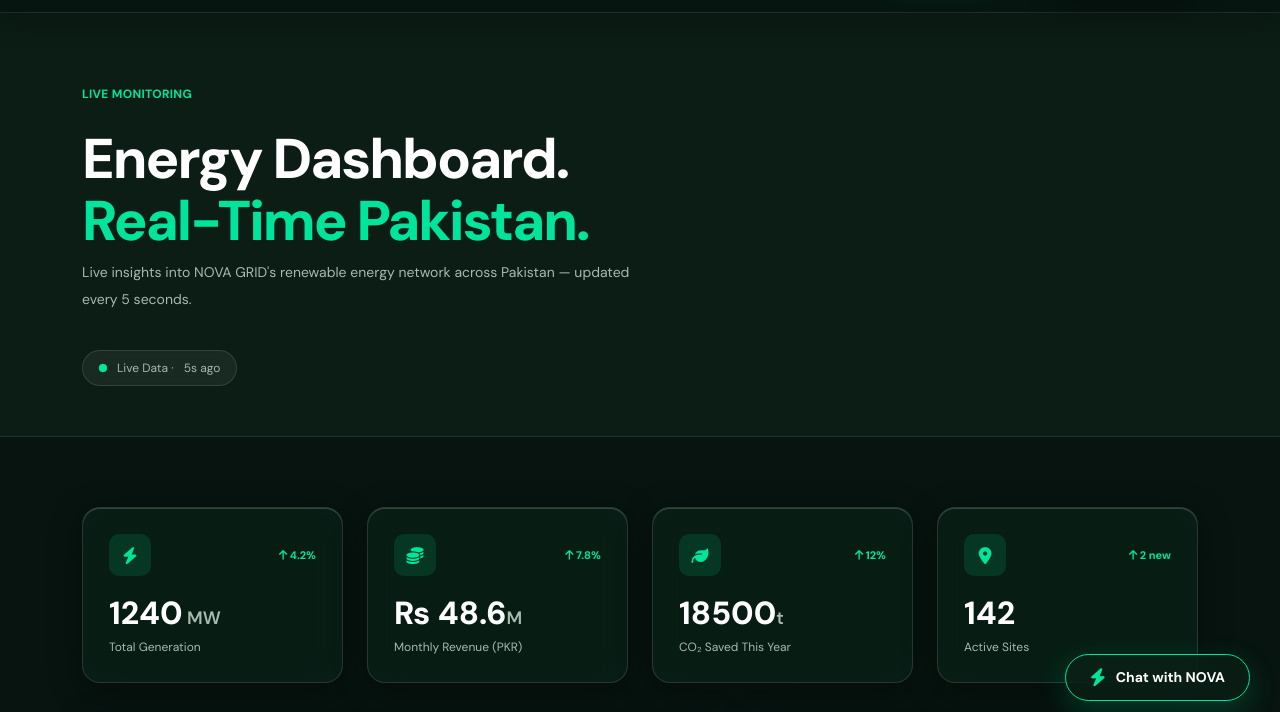
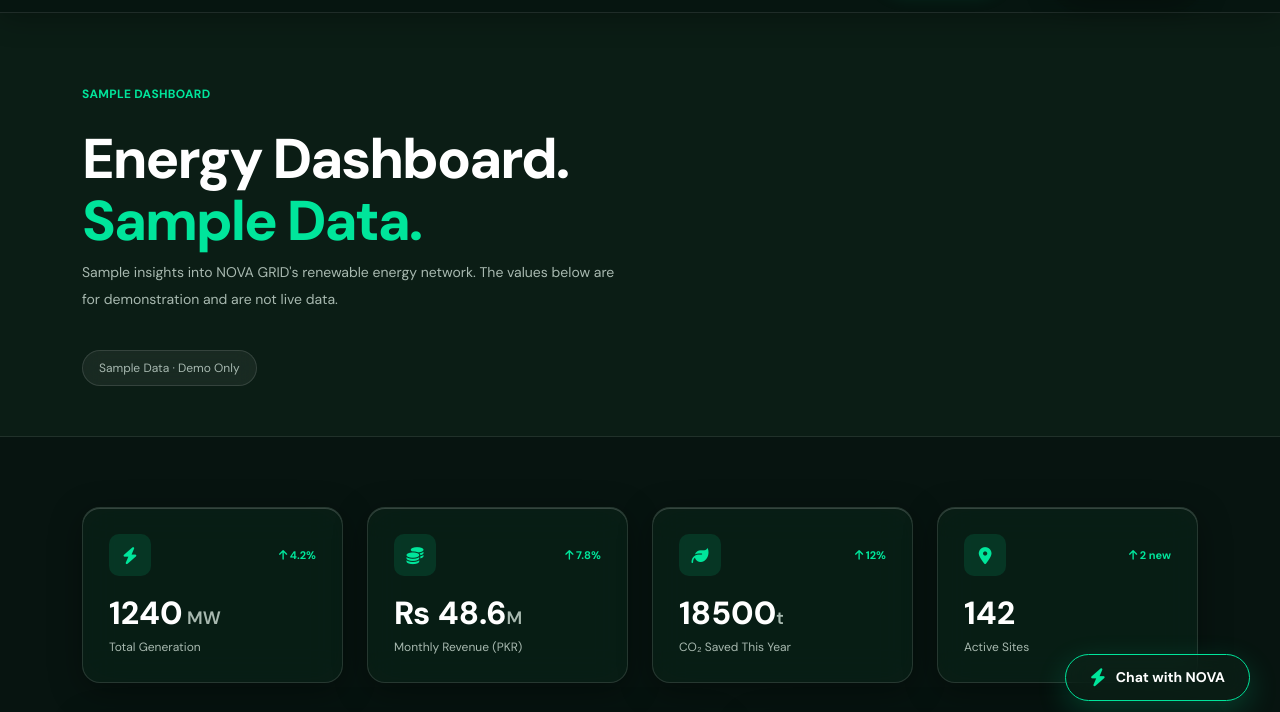
Before and after one commit to moizshah143/nova-grid, a plain HTML site: page dashboard.html in a window 1280 px wide. Shown: the part 69-781 px from the top of the page. Drawn offline with nearby package versions, Linux system fonts and the light colour scheme.

Commit message:
Clarify demo dashboard data

```diff
--- a/dashboard.html
+++ b/dashboard.html
@@ -3,7 +3,7 @@
 <head>
     <meta charset="UTF-8">
     <meta name="viewport" content="width=device-width, initial-scale=1.0">
-    <meta name="description" content="NOVA GRID Dashboard — real-time energy monitoring across Pakistan.">
+    <meta name="description" content="NOVA GRID Dashboard — sample renewable energy metrics for demonstration.">
     <title>Dashboard | NOVA GRID</title>
 
     <!-- Bootstrap 5 CSS -->
@@ -68,18 +68,17 @@
         <!-- ================= DASHBOARD HEADER ================= -->
         <section class="dashboard-intro">
             <div class="container">
-                <span class="section-tag">LIVE MONITORING</span>
+                <span class="section-tag">SAMPLE DASHBOARD</span>
                 <h1 class="font-outfit">
                     Energy Dashboard.<br>
-                    <span>Real-Time Pakistan.</span>
+                    <span>Sample Data.</span>
                 </h1>
                 <p class="section-description">
-                    Live insights into NOVA GRID's renewable energy network
-                    across Pakistan — updated every 5 seconds.
+                    Sample insights into NOVA GRID's renewable energy network.
+                    The values below are for demonstration and are not live data.
                 </p>
                 <div class="dashboard-live">
-                    <span class="live-dot"></span>
-                    Live Data &middot; <span id="lastUpdated">just now</span>
+                    Sample Data &middot; Demo Only
                 </div>
             </div>
         </section>
```
